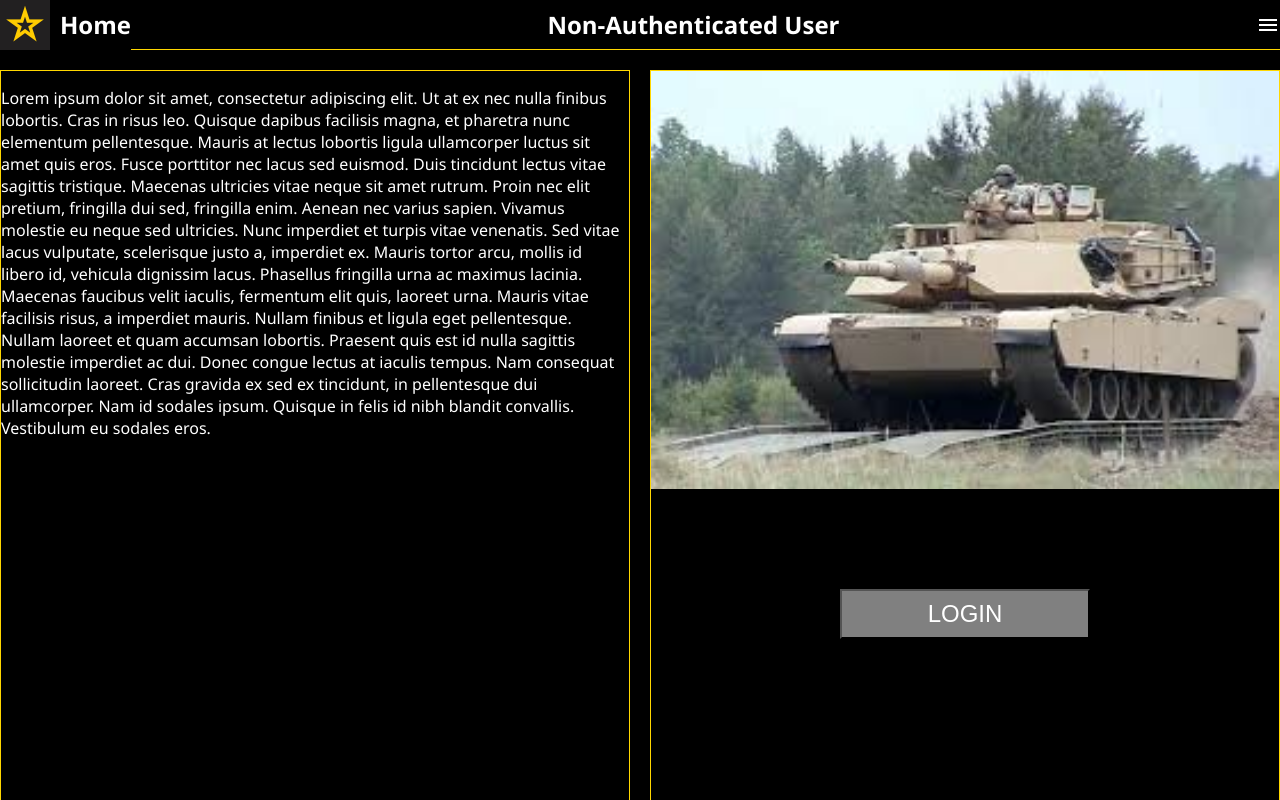
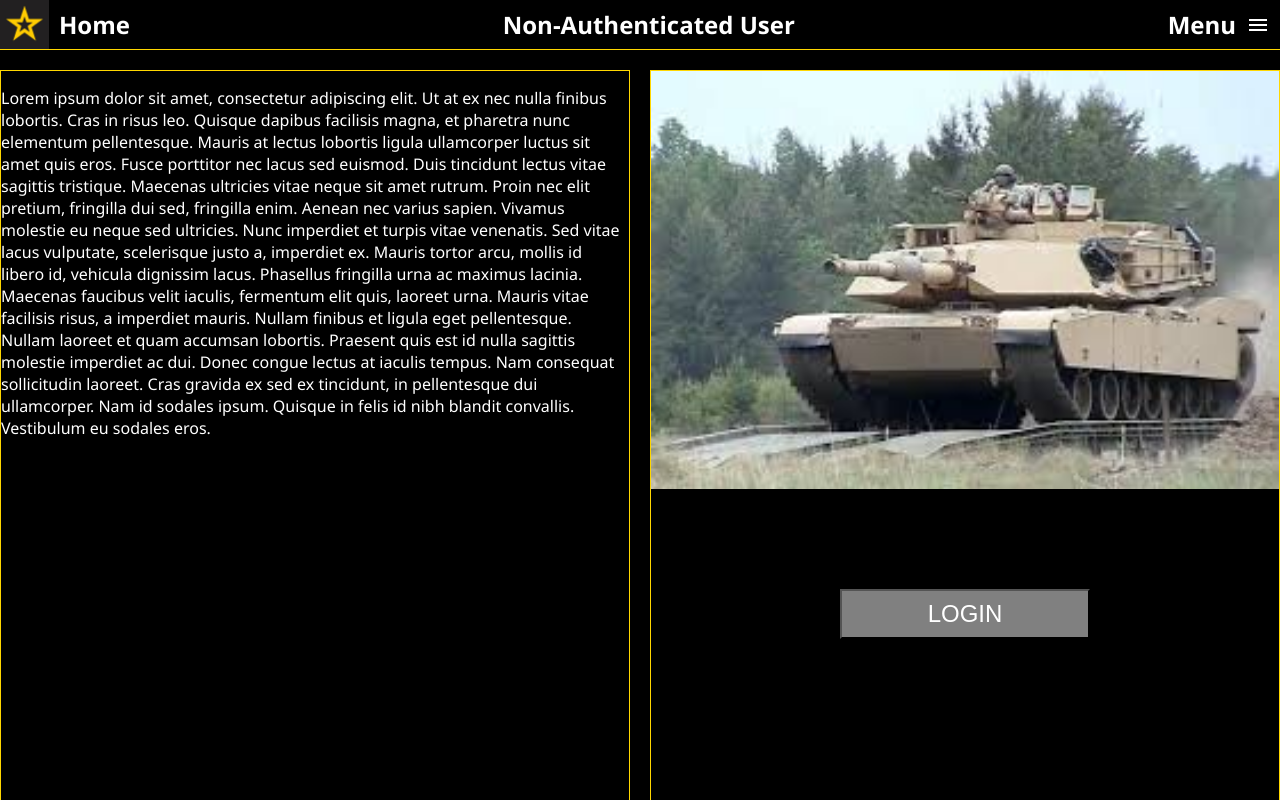
Before and after one commit to AlvinGraham/COFMSWeb, a React (Vite) app: page /home#/home in a window 1280 px wide. Shown: the top 800 px of the page. Built offline with nearby package versions, Linux system fonts and the light colour scheme; no server answers.

Commit message:
Implement expandable Menu logic

```diff
--- a/src/components/Header/Header.css
+++ b/src/components/Header/Header.css
@@ -7,7 +7,7 @@
   justify-content: space-between;
 }
 #header-div .left {
-  height: 50px;
+  height: 49px;
   display: flex;
   align-items: center;
 }
@@ -18,3 +18,15 @@
 #header-div .page {
   padding-left: 10px;
 }
+
+#header-div .right {
+  height: 49px;
+  display: flex;
+  align-items: center;
+  padding-right: 10px;
+  cursor: pointer;
+}
+
+#header-div .menu-header {
+  padding-right: 10px;
+}
--- a/src/components/Header/Header.jsx
+++ b/src/components/Header/Header.jsx
@@ -9,6 +9,14 @@ import './Header.css';
 function Header(props) {
   const currentUser = useSelector((store) => store.user);
   const currentPage = useSelector((store) => store.currentPage);
+
+  const [menuActive, setMenuActive] = useState(false);
+
+  // toggle menu
+  function menuClk() {
+    setMenuActive(!menuActive);
+  }
+
   return (
     <div id="header-div">
       <div className="left">
@@ -27,8 +35,18 @@ function Header(props) {
           {currentUser.admin ? <span>Admin</span> : <span>User</span>})
         </h2>
       )}
-      <MenuIcon />
-      <Menu />
+      <div className="right">
+        <h2
+          className="menu-header"
+          onClick={menuClk}>
+          Menu
+        </h2>
+        <MenuIcon />
+      </div>
+      <Menu
+        menuActive={menuActive}
+        setMenuActive={setMenuActive}
+      />
     </div>
   );
 }
--- a/src/components/Menu/Menu.css
+++ b/src/components/Menu/Menu.css
@@ -1,7 +1,7 @@
-.menu-div {
-  width: 100px;
+#menu-div {
+  width: 110px;
   position: absolute;
-  top: 50px;
+  top: 40px;
   right: 0px;
   background-color: white;
   color: black;
@@ -12,21 +12,26 @@
   justify-content: space-around;
   gap: 5px;
   padding: 5px 0px;
+  border: 2px solid gold;
 }
 
-.menu-div * {
+#menu-div * {
   color: black;
   background-color: white;
 }
 
-.menu-div ul {
+#menu-div ul {
   list-style-type: none;
   padding: 0;
   /* margin: 10px 0px; */
   margin: 0;
 }
 
-.menu-div li {
+#menu-div li {
   cursor: pointer;
   font-size: 24px;
 }
+
+#menu-div.hidden {
+  display: none;
+}
--- a/src/components/Menu/Menu.jsx
+++ b/src/components/Menu/Menu.jsx
@@ -3,17 +3,26 @@ import { useSelector } from 'react-redux';
 
 import './Menu.css';
 
-function Menu(props) {
+function Menu({ menuActive, setMenuActive }) {
+  const currentUser = useSelector((store) => store.user);
+
+  // Handle mouse leaving menu area
+  function leaveMenuHdlr() {
+    setMenuActive(false);
+  }
+
   return (
     <div
-      className="menu-div hidden"
-      id="menu-box">
+      className={!menuActive ? 'hidden' : null}
+      id="menu-div"
+      onMouseLeave={leaveMenuHdlr}>
       <ul>
         <li>Home</li>
         <li>Main</li>
         <li>Admin</li>
         <li>About</li>
         <li>Login</li>
+        <li>Logout</li>
       </ul>
     </div>
   );
--- a/src/index.css
+++ b/src/index.css
@@ -8,6 +8,6 @@
   border: 1px solid gold;
 }
 
-div.hidden {
+.hidden {
   display: none;
 }
```
